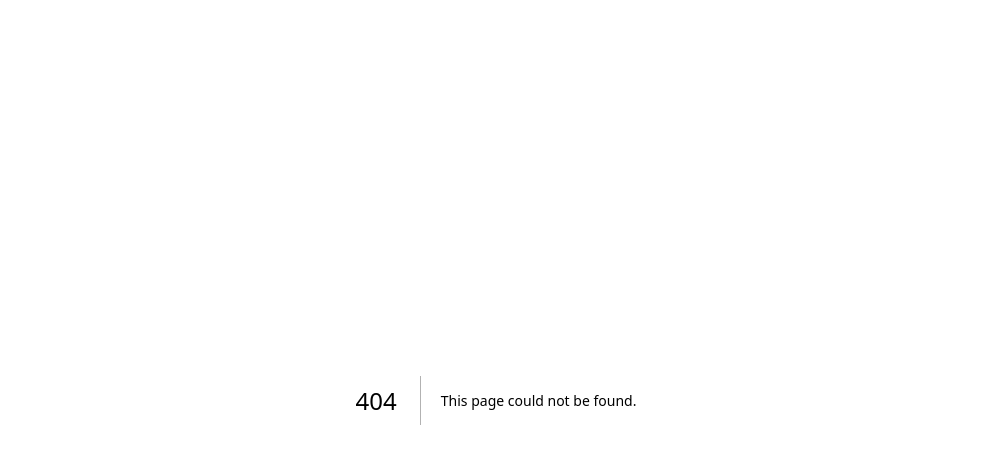
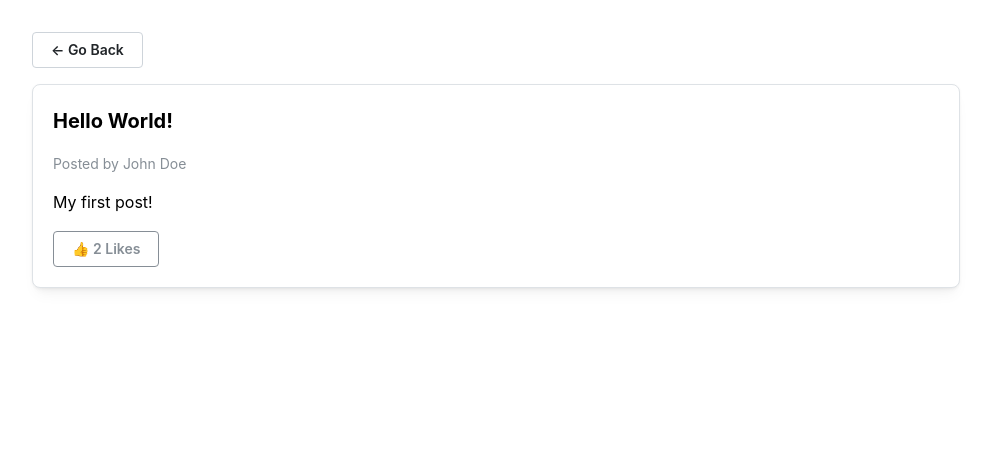
Before and after one commit to soymaxhs/social-webapp, a Next.js app: page /1/posts/1 in a window 1280 px wide. Before the commit this address had no page. Shown: the top 464 px of the page, without its empty margins (144-1135 px from the left). Built offline with nearby package versions, Linux system fonts and the light colour scheme; data requests are answered from the project's data file.

Commit message:
feat(PostDetailPage): added detail view

```diff
--- /dev/null
+++ b/src/app/[userId]/posts/[postId]/page.tsx
@@ -0,0 +1,97 @@
+"use client";
+
+import { useEffect, useState } from "react";
+import { useParams, useRouter } from "next/navigation";
+import { Card, Stack, Text, Button, Group, Container } from "@mantine/core";
+import { getPost, patchLikesPost } from "@/services/posts/api";
+import { getUser } from "@/services/users/api";
+import { Post, User } from "@/types";
+
+export default function PostDetailPage() {
+  const router = useRouter();
+  const params = useParams();
+  const [post, setPost] = useState<Post>();
+  const [user, setUser] = useState<User>();
+  const [likes, setLikes] = useState<{ userId: number }[]>([]);
+
+  const userId = Number(params.userId);
+  const postId = String(params.postId);
+
+  const hasLiked = likes.some((like) => like.userId === userId);
+
+  useEffect(() => {
+    const fetchData = async () => {
+      try {
+        const fetchedPost = await getPost(postId);
+        setPost(fetchedPost);
+        setLikes(fetchedPost.likes);
+
+        const postAuthor = await getUser(fetchedPost.userId);
+        setUser(postAuthor);
+      } catch (error) {
+        console.error("Error loading post details", error);
+      }
+    };
+
+    fetchData();
+  }, [postId]);
+
+  /**
+   * TODO:
+   * This function could be extracted as common functionality
+   * because it is used in the PostCard component as well.
+   */
+  const toggleLike = async () => {
+    if (!post) return;
+
+    const updatedLikes = hasLiked
+      ? likes.filter((like) => like.userId !== userId)
+      : [...likes, { userId }];
+
+    const updatedPost = {
+      ...post,
+      likes: updatedLikes,
+    };
+
+    try {
+      await patchLikesPost(updatedPost);
+      setLikes(updatedLikes);
+    } catch (error) {
+      console.error("Error updating likes", error);
+    }
+  };
+
+  if (!post || !user) return <Text>Loading...</Text>;
+
+  return (
+    <Container py="xl">
+      <Group align="left" mb="md">
+        <Button variant="default" onClick={() => router.back()}>
+          ← Go Back
+        </Button>
+      </Group>
+      <Card withBorder shadow="sm" padding="lg" radius="md">
+        <Stack gap="md">
+          <Text fw={700} size="xl">
+            {post.title}
+          </Text>
+          <Text size="sm" c="gray">
+            Posted by {user.name}
+          </Text>
+          <Text>{post.content}</Text>
+
+          <Group justify="flex-start">
+            <Button
+              variant={hasLiked ? "light" : "outline"}
+              size="sm"
+              color="gray"
+              onClick={toggleLike}
+            >
+              👍 {likes.length} {likes.length === 1 ? "Like" : "Likes"}
+            </Button>
+          </Group>
+        </Stack>
+      </Card>
+    </Container>
+  );
+}
--- a/src/services/posts/api.ts
+++ b/src/services/posts/api.ts
@@ -41,3 +41,9 @@ export const patchLikesPost = async (payload: Post): Promise<Post> => {
 
   return res.json();
 };
+
+// TODO: Document properly
+export const getPost = async (id: string): Promise<Post> => {
+  const res = await fetch(`${BASE_URL}/posts/${id}`);
+  return res.json();
+};
```
Also changed, not shown: db.json (+6 -25 lines), src/app/[userId]/posts/page.tsx (+3 -6 lines), src/components/molecules/PostCard/index.tsx (+9 -2 lines).
